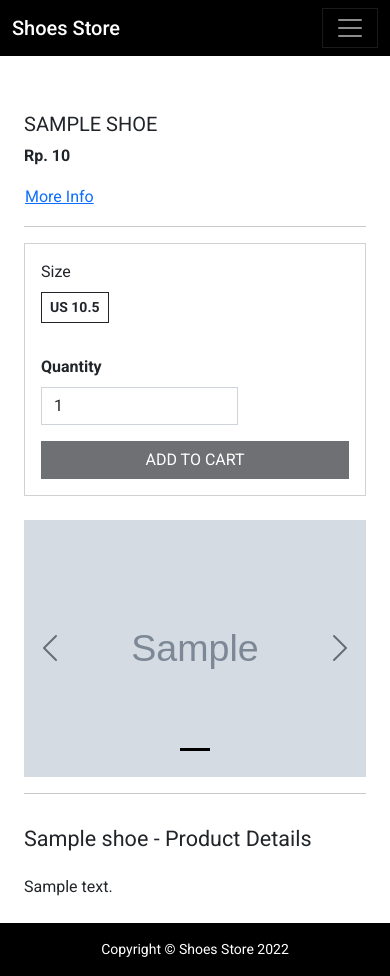
After one commit to koyoi-dev/shoes-store-v2, a Laravel app: page /shoes/1 in a window 390 px wide. The commit adds this page. Run offline with Laravel 9, Linux system fonts and the light colour scheme; data comes from the database, SQL or seed files in the repository; tables that the repository leaves empty hold one stand-in row (values such as "Sample post"); grey boxes marked "Sample" are stand-in pictures; data that the repository does not hold is empty; style sheets or scripts are compiled from the project's sources.

Commit message:
add show single shoe page

```diff
--- a/app/Http/Controllers/ShoeController.php
+++ b/app/Http/Controllers/ShoeController.php
@@ -54,4 +54,11 @@ class ShoeController extends Controller
             'sizes' => $sizes,
         ]);
     }
+
+    public function show(Shoe $shoe) {
+        $shoe->load('sizes');
+        return view('shoe', [
+            'shoe' => $shoe
+        ]);
+    }
 }
--- /dev/null
+++ b/resources/views/shoe.blade.php
@@ -0,0 +1,131 @@
+@extends('layouts.app')
+
+@section('title', $shoe->name)
+
+@section('content')
+    <section class="container py-4">
+        <div class="row">
+            <div class="col-sm-7 order-last order-sm-first">
+                <div id="carouselExampleDark" class="carousel carousel-dark slide d-block d-sm-none">
+                    <div class="carousel-indicators">
+                        @foreach($shoe->images as $key => $image)
+                            <button type="button" data-bs-target="#carouselExampleDark" data-bs-slide-to="{{ $key }}"
+                                    class="{{ $key == 0 ? 'active' : '' }}" aria-label="Slide 2"></button>
+                        @endforeach
+                    </div>
+                    <div class="carousel-inner">
+                        @foreach($shoe->images as $key => $image)
+                            <div class="carousel-item {{ $key == 0 ? 'active' : '' }}">
+                                <img class="d-block w-100 img-fluid" src="{{ asset('/storage/' . $image->path) }}"
+                                     alt="{{ $shoe->name }}">
+                            </div>
+                        @endforeach
+                    </div>
+                    <button class="carousel-control-prev" type="button" data-bs-target="#carouselExampleDark"
+                            data-bs-slide="prev">
+                        <span class="carousel-control-prev-icon" aria-hidden="true"></span>
+                        <span class="visually-hidden">Previous</span>
+                    </button>
+                    <button class="carousel-control-next" type="button" data-bs-target="#carouselExampleDark"
+                            data-bs-slide="next">
+                        <span class="carousel-control-next-icon" aria-hidden="true"></span>
+                        <span class="visually-hidden">Next</span>
+                    </button>
+                </div>
+                <div class="d-none d-sm-block">
+                    <img class="img-fluid" src="{{ asset('/storage/' . $shoe->images()->first()->path) }}"
+                         alt="{{ $shoe->name }}">
+
+                    <div class="row">
+                        @foreach($shoe->images->skip(1) as $shoeImage)
+                            <div class="col-sm-6 mb-4">
+                                <img class="img-thumbnail" src="{{ asset('/storage/' . $shoeImage->path) }}"
+                                     alt="{{ $shoeImage->name }}">
+                            </div>
+                        @endforeach
+                    </div>
+                </div>
+
+                <hr>
+                <div id="productInfo">
+                    <h2 class="fs-4 fw-normal py-3">{{ $shoe->name }} - Product Details</h2>
+                    {!! $shoe->description !!}
+                </div>
+            </div>
+            <div class="col-sm-5">
+                <div class="sticky-sm-top py-4">
+                    <div>
+                        <h2 class="text-danger text-uppercase fs-6 fw-bold">{{ $shoe->brand->name }}</h2>
+                        <h1 class="text-uppercase fs-5 fw-normal">{{ $shoe->name }}</h1>
+
+                        <p class="fw-bold">Rp. {{ number_format($shoe->price, 0, ',', '.') }}</p>
+
+                        <button id="moreInfo" class="btn btn-link p-0 m-0">More Info</button>
+                    </div>
+                    <hr>
+                    <div class="card">
+                        <div class="card-body">
+                            {{-- TODO: Add To Cart Route--}}
+                            <form class="row" action="" method="POST">
+                                @csrf
+                                <fieldset class="col-12 mb-3">
+                                    <legend class="form-label fs-6">Size</legend>
+                                    <div class="hstack gap-2">
+                                        @foreach($shoe->sizes->sortBy('us') as $size)
+                                            <div class="flex-shrink-0">
+                                                <input type="radio" class="btn-check" value="{{ $size->id }}"
+                                                       name="size"
+                                                       id="size-{{ $size->id }}"
+                                                       @disabled($size->stock->quantity == 0)
+                                                       @checked(old('size') == $size->id) autocomplete="off">
+                                                <label class="btn btn-sm btn-outline-dark fw-bold"
+                                                       for="size-{{ $size->id }}">US {{ floatval($size->us) }}</label>
+                                            </div>
+                                        @endforeach
+                                    </div>
+                                </fieldset>
+
+                                <p class="col-sm-12 fw-bold mb-3" id="inStock"></p>
+
+                                <div class="col-8 mb-3">
+                                    <label for="quantity" class="form-label fw-bold">Quantity</label>
+                                    <input type="number" name="quantity" id="quantity" min="1" class="form-control"
+                                           value="{{ old('quantity', 1) }}">
+                                </div>
+
+                                <div class="col-12">
+                                    <button id="addToCart" class="btn btn-dark text-uppercase w-100" disabled>Add to
+                                        cart
+                                    </button>
+                                </div>
+                            </form>
+                        </div>
+                    </div>
+                </div>
+            </div>
+        </div>
+    </section>
+@endsection
+
+@push('scripts')
+    <script type="text/javascript">
+        const quantity = @json($shoe->sizes()->get()->mapWithKeys(function ($item) { return [$item->id => $item->stock->quantity];})->all());
+
+        document.querySelectorAll('input[type=radio][name="size"]').forEach((radio) => {
+            radio.addEventListener('change', (evt) => {
+                const value = evt.target.value;
+                const qtyInput = document.getElementById('quantity');
+                qtyInput.removeAttribute('disabled');
+                qtyInput.setAttribute('max', quantity[value]);
+
+                document.getElementById('inStock').textContent = `In Stock: ${quantity[value]}`;
+                document.getElementById('addToCart').removeAttribute('disabled');
+            })
+        })
+
+        // Scroll into view
+        document.getElementById('moreInfo').addEventListener('click', () => {
+            document.getElementById('productInfo').scrollIntoView();
+        })
+    </script>
+@endpush
--- a/resources/views/shoes.blade.php
+++ b/resources/views/shoes.blade.php
@@ -94,8 +94,7 @@
                             <small class="d-block fw-bold">{{ $shoe->name }}</small>
                             <small
                                 class="card-text d-block mt-2">Rp. {{ number_format($shoe->price, 0, ',', '.') }}</small>
-                            {{-- TODO: change below to a show route --}}
-                            <a href="#!" class="stretched-link"></a>
+                            <a href="{{ route('shoes.show', $shoe->id) }}" class="stretched-link"></a>
                         </div>
                     </div>
                 </div>
--- a/routes/web.php
+++ b/routes/web.php
@@ -34,6 +34,7 @@ Route::get('/register', [RegisterController::class, 'index'])->name('register');
 Route::post('/register', [RegisterController::class, 'register'])->name('register');
 
 Route::get('/shoes', [ShoeController::class, 'index'])->name('shoes');
+Route::get('/shoes/{shoe}', [ShoeController::class, 'show'])->name('shoes.show');
 
 Route::group(['middleware' => 'admin', 'as' => 'admin.'], function() {
     Route::get('/dashboard', function () {
```
